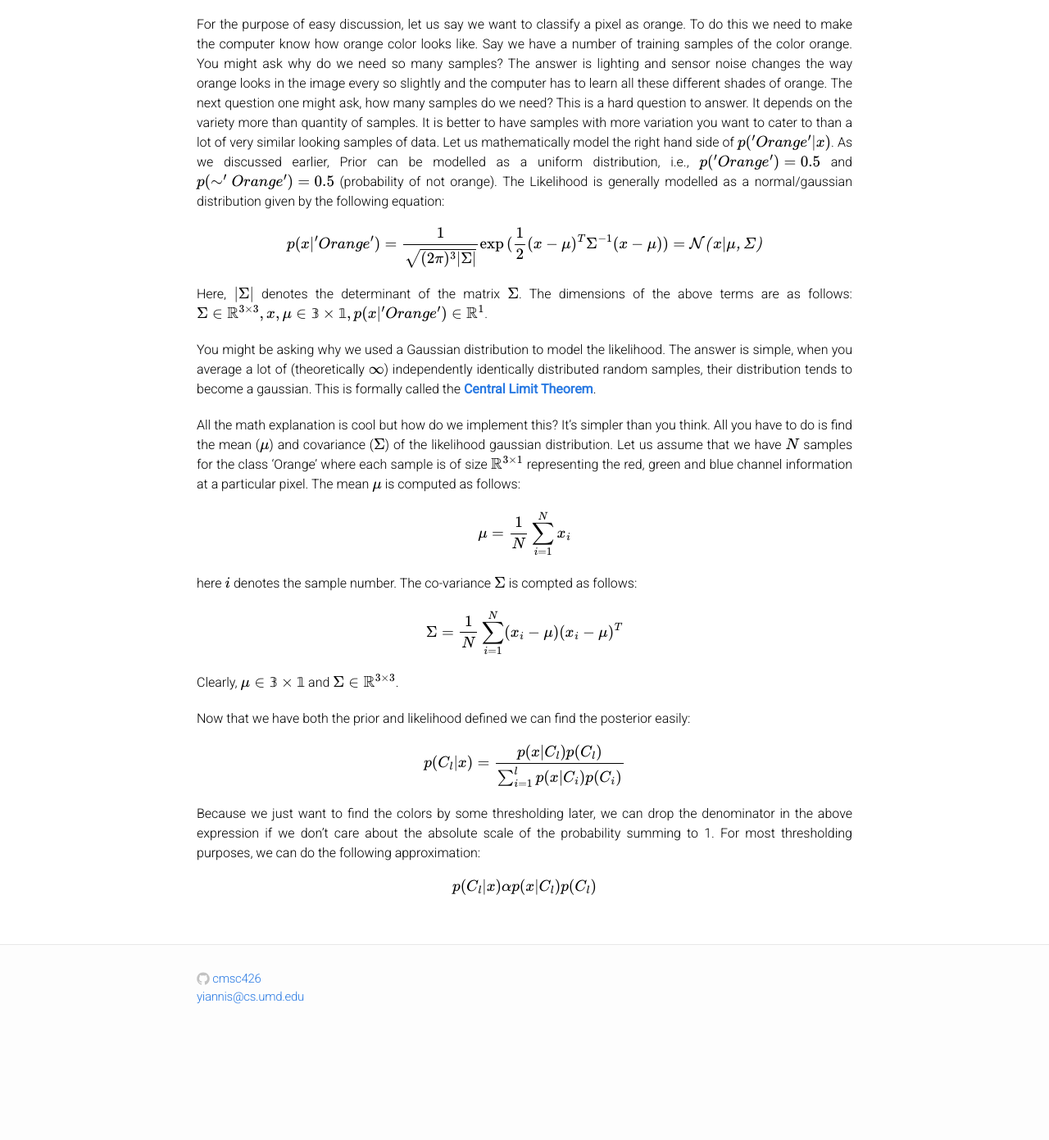
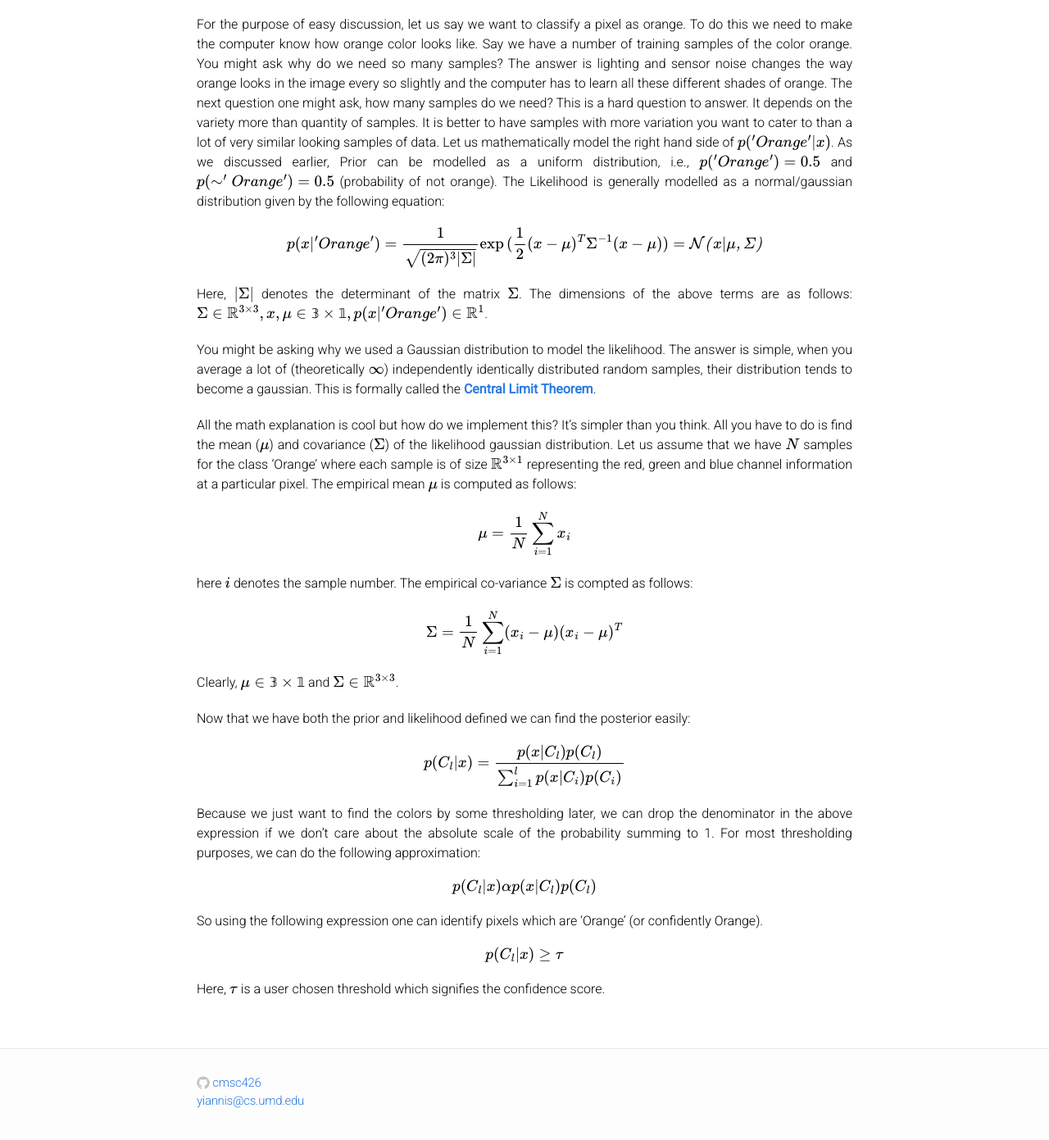
Before and after one commit to cmsc426/cmsc426.github.io, a Jekyll site: the page built from colorseg.md, in a window 1280 px wide and 1400 px high, scrolled down 8559 px. Shown: the top 1391 px of the window at 82% size. Built offline with Jekyll 4.4.1, drawn with Linux system fonts in a browser that asks for light colours; formulas are drawn with MathJax 3; before the commit the page ends 9832 px from its top, so only the background shows below that.

Commit message:
Editing colorseg

```diff
--- a/colorseg.md
+++ b/colorseg.md
@@ -195,13 +195,13 @@ Here, $$\vert \Sigma \vert$$ denotes the determinant of the matrix $$\Sigma$$. T
 
 You might be asking why we used a Gaussian distribution to model the likelihood. The answer is simple, when you average a lot of (theoretically $$\infty$$) independently identically distributed random samples, their distribution tends to become a gaussian. This is formally called the [**Central Limit Theorem**](https://www.khanacademy.org/math/ap-statistics/sampling-distribution-ap/sampling-distribution-mean/v/central-limit-theorem).
 
-All the math explanation is cool but how do we implement this? It's simpler than you think. All you have to do is find the mean ($$\mu$$) and covariance ($$\Sigma$$) of the likelihood gaussian distribution. Let us assume that we have $$N$$ samples for the class 'Orange' where each sample is of size $$\mathbb{R}^{3 \times 1}$$ representing the red, green and blue channel information at a particular pixel. The mean $$\mu$$ is computed as follows:
+All the math explanation is cool but how do we implement this? It's simpler than you think. All you have to do is find the mean ($$\mu$$) and covariance ($$\Sigma$$) of the likelihood gaussian distribution. Let us assume that we have $$N$$ samples for the class 'Orange' where each sample is of size $$\mathbb{R}^{3 \times 1}$$ representing the red, green and blue channel information at a particular pixel. The empirical mean $$\mu$$ is computed as follows:
 
 $$
 \mu = \frac{1}{N}\sum_{i=1}^N x_i
 $$
 
-here $$i$$ denotes the sample number. The co-variance $$\Sigma$$ is compted as follows:
+here $$i$$ denotes the sample number. The empirical co-variance $$\Sigma$$ is compted as follows:
 
 $$
 \Sigma = \frac{1}{N}\sum_{i=1}^N (x_i-\mu)(x_i-\mu)^T
@@ -220,3 +220,11 @@ Because we just want to find the colors by some thresholding later, we can drop
 $$
 p(C_l \vert x) \alpha p(x \vert C_l)p(C_l)
 $$
+
+So using the following expression one can identify pixels which are 'Orange' (or confidently Orange).
+
+$$
+p(C_l \vert x) \ge \tau
+$$
+
+Here, $$\tau$$ is a user chosen threshold which signifies the confidence score.
```
